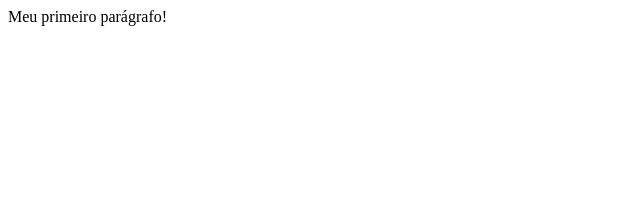
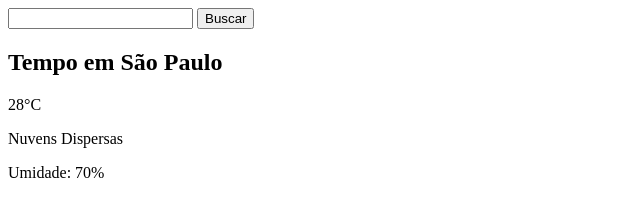
Before and after one commit to VanessaSouzaCosta/MissaoVoceProgramador, a plain HTML site: page index.html in a window 1280 px wide. Shown: the whole page, without its empty margins (0-640 px from the left). Drawn offline with Linux system fonts and the light colour scheme.

Commit message:
Aula 1: Você programador

```diff
--- a/index.html
+++ b/index.html
@@ -1 +1,45 @@
-<p> Meu primeiro parágrafo! </p> <!-- "<p>" Tag para parágrafos. Essa, inclusive, é a tag de comentários -->
+<!--
+// Tag para comentários "<!-" e fecha em "->"
+<html>
+//Tag hmtl é o programa em si, tudo que tá dentro é o que vai rodar
+<head>
+// Tag onde guarda todas as configurações do site. Não aparece na tela para o usuário
+<title> Dev Previsão </title>
+</head>
+<body>
+//Tag onde guarda toda parte visivel do site para o usuário.
+<p> Meu primeiro parágrafo! </p> // "<p>" Tag para parágrafos.
+<button> CLIQUE AQUI </button>
+<input>
+</body>
+</html> -->
+
+<!DOCTYPE html>
+<!-- Escreve só "html" e no campo de sugestão seleciona "html:5" para o documento na estrutura padrão.
+HTML é a estrutura que o site tem, os elementos que formam a página do site -->
+<html lang="pt-br">
+<!-- "lang" é a configuração do idioma escolhido para o site -->
+
+<head>
+    <meta charset="UTF-8">
+    <!-- "charset" é o padrão dos caracteres usado para o português, por exemplo -->
+    <meta http-equiv="X-UA-Compatible" content="IE=edge">
+    <!-- compatibilidade do site com internet explorer e Edge -->
+    <meta name="viewport" content="width=device-width, initial-scale=1.0">
+    <!-- compatibilidade com computadores e celulares -->
+    <title> Dev Previsão </title>
+    <!-- Título do site -->
+
+</head>
+
+<body>
+    <input>
+    <button>Buscar</button>
+    <h2> Tempo em São Paulo </h2> <!-- Abreviação de HeadLine, título em inglês -->
+    <p> 28°C </p>
+    <p> Nuvens Dispersas </p>
+    <p> Umidade: 70% </p>
+
+</body>
+
+</html>
```
